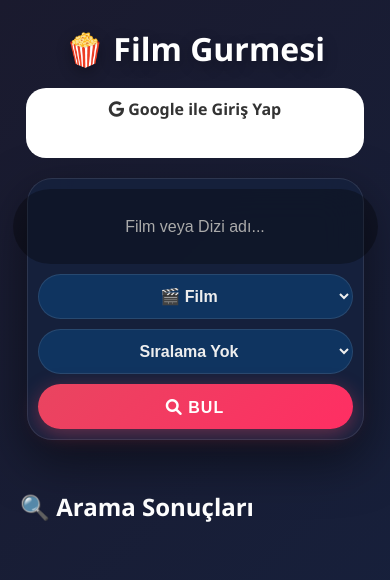
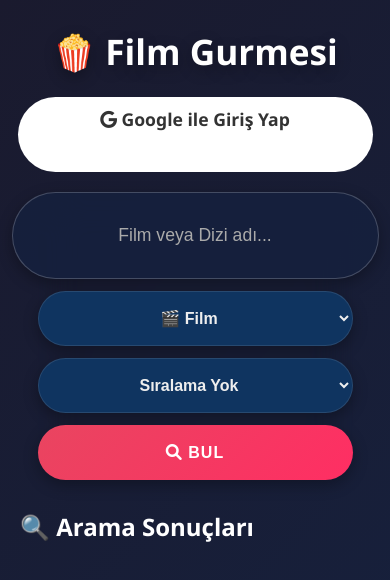
Before and after one commit to MuhammetFurkanErdem/film-gurmesi, a plain HTML site: page frontend/index.html in a window 390 px wide. Drawn offline with nearby package versions, Linux system fonts and the light colour scheme; some packages are replaced by stand-ins of ours; no server answers; a script that the page names is missing.

Commit message:
mobil guncellemesi v3

```diff
--- a/frontend/style.css
+++ b/frontend/style.css
@@ -651,91 +651,111 @@ textarea:focus {
     background: linear-gradient(45deg, #DD2476 0%, #FF512F 100%);
 }
 
-/* --- MOBİL UYUMLULUK VE DÜZENLEMELER (FİNAL DÜZELTME) --- */
+/* --- MOBİL GÖRÜNÜM DÜZELTMESİ (V3 - FİNAL) --- */
 @media (max-width: 768px) {
 
-    /* 1. Header ve Başlık */
+    /* 1. Header Düzeni */
     header {
         display: flex;
         flex-direction: column;
         align-items: center;
         margin-bottom: 20px;
-        padding-top: 10px;
     }
 
     header h1 {
-        font-size: 2em;
+        font-size: 2.2em;
         line-height: 1.2;
-        margin-bottom: 10px;
+        margin-bottom: 15px;
     }
 
-    /* 2. Buton Grubu (Üst Üste Binme Sorunu Çözüldü) */
+    /* 2. Buton Grubu (Giriş, Çıkış, Profil) */
     #authSection, header > div {
-        position: static;
-        transform: none;
+        position: static !important;
+        transform: none !important;
         width: 100%;
         display: flex;
-        flex-direction: column; /* Alt alta diz */
+        flex-direction: column;
         align-items: center;
-        gap: 15px; /* Butonlar arasına mesafe koy */
+        gap: 15px;
         margin-top: 10px;
     }
 
-    /* Butonları Genişlet ve Hizala */
+    /* Butonları daha şık "Hap" şeklinde yapalım */
     .auth-btn, .random-btn, .google-btn {
-        width: 85% !important; /* Genişlik */
-        max-width: 350px;
+        width: 90% !important; /* Kenarlardan biraz boşluk kalsın */
+        max-width: 400px;
         justify-content: center;
         margin: 0 !important;
-        height: 50px !important; /* Parmakla kolay tıklansın */
-        font-size: 1rem;
+        height: 55px !important; /* Mobilde parmakla basmak için ideal yükseklik */
+        font-size: 1.1rem;
+        border-radius: 50px !important; /* Tam yuvarlak kenarlar */
 
-        /* Masaüstü ayarlarını sıfırla (Kritik Nokta) */
+        /* Pozisyon sıfırlama */
         position: static !important;
         top: 0 !important;
         transform: none !important;
     }
 
-    /* 3. Arama Kutusu (Siyahlık Daraltıldı) */
+    /* 3. Arama Alanı (O kaba siyahlığı kaldırıyoruz) */
     .search-box {
         flex-direction: column;
         width: 90%;
-        /* Padding'i azalttık (20px -> 10px) böylece siyah alan küçüldü */
-        padding: 10px;
-        gap: 10px;
-        border-radius: 25px;
+
+        /* ŞEFFAF YAPIYORUZ: O geniş siyah blok gidecek */
+        background: transparent !important;
+        box-shadow: none !important;
+        border: none !important;
+
+        padding: 0 !important;
+        gap: 12px;
+        margin-bottom: 30px;
     }
 
-    input, select, .search-btn {
+    /* Input'un kendisini özelleştiriyoruz */
+    input {
+        width: 100%;
+        text-align: center;
+        font-size: 1.1rem;
+        height: 55px;
+
+        /* Kendi kutusu olsun */
+        background: rgba(22, 33, 62, 0.9) !important;
+        border: 1px solid rgba(255,255,255,0.2) !important;
+        border-radius: 50px !important; /* Yuvarlak hatlar */
+        margin: 0;
+        box-shadow: 0 5px 15px rgba(0,0,0,0.3);
+    }
+
+    /* Select Kutuları ve Bul Butonu */
+    select, .search-btn {
         width: 100%;
         text-align: center;
         font-size: 1rem;
-        height: 45px; /* Eleman yükseklikleri eşitlendi */
+        height: 55px;
+        border-radius: 50px !important; /* Hepsi uyumlu olsun */
         margin: 0;
-    }
-
-    /* Mobilde input arka planını biraz daha belirgin yapalım */
-    input {
-        background: rgba(0, 0, 0, 0.3);
+        box-shadow: 0 5px 15px rgba(0,0,0,0.3);
     }
 
     /* 4. Profil Menüsü */
     .dropdown-content {
         position: relative;
-        top: 5px;
+        top: 10px;
         width: 100%;
-        box-shadow: none;
-        background: rgba(0,0,0,0.2);
+        text-align: center;
+        background: rgba(255,255,255,0.05);
+        border: none;
     }
 
-    /* 5. Kartlar ve Modallar */
+    /* 5. Genel Kart Ayarları */
     .cards-grid, .dashboard-grid {
         grid-template-columns: 1fr;
-        padding: 0 5px;
+        padding: 0;
     }
 
     .modal-content {
         width: 95%;
         margin: 20% auto;
+        border-radius: 20px;
     }
 }
```
